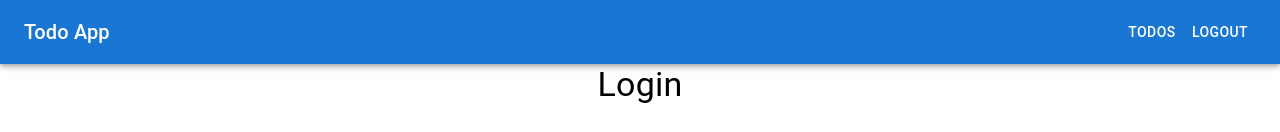
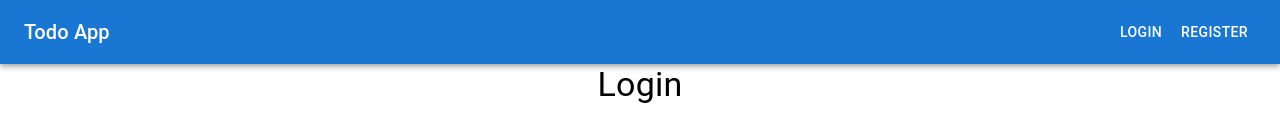
Before and after one commit to akl7777777/ts-todo-list, a React (Create React App) app in the folder frontend/: page /login in a window 1280 px wide. Shown: the top 132 px of the page. Built offline with nearby package versions, Linux system fonts and the light colour scheme; no server answers.

Commit message:
fix: 优化生产环境文件下载

```diff
--- a/frontend/src/components/Navigation.tsx
+++ b/frontend/src/components/Navigation.tsx
@@ -12,10 +12,12 @@
                 <Typography variant="h6" style={{ flexGrow: 1 }}>
                     Todo App
                 </Typography>
+                {user ? (
+                    <>
                         <Button color="inherit" component={Link} to="/todos">
                             Todos
                         </Button>
-                {user?.role === 'admin' && (
+                        {user.role === 'admin' && (
                             <Button color="inherit" component={Link} to="/users">
                                 User Management
                             </Button>
@@ -23,6 +25,17 @@
                         <Button color="inherit" onClick={logout}>
                             Logout
                         </Button>
+                    </>
+                ) : (
+                    <>
+                        <Button color="inherit" component={Link} to="/login">
+                            Login
+                        </Button>
+                        <Button color="inherit" component={Link} to="/register">
+                            Register
+                        </Button>
+                    </>
+                )}
             </Toolbar>
         </AppBar>
     );
```
Also changed, not shown: 1 other file (tests, documents, lock files or other folders). Lines whose indentation alone changed are shown as unchanged.
